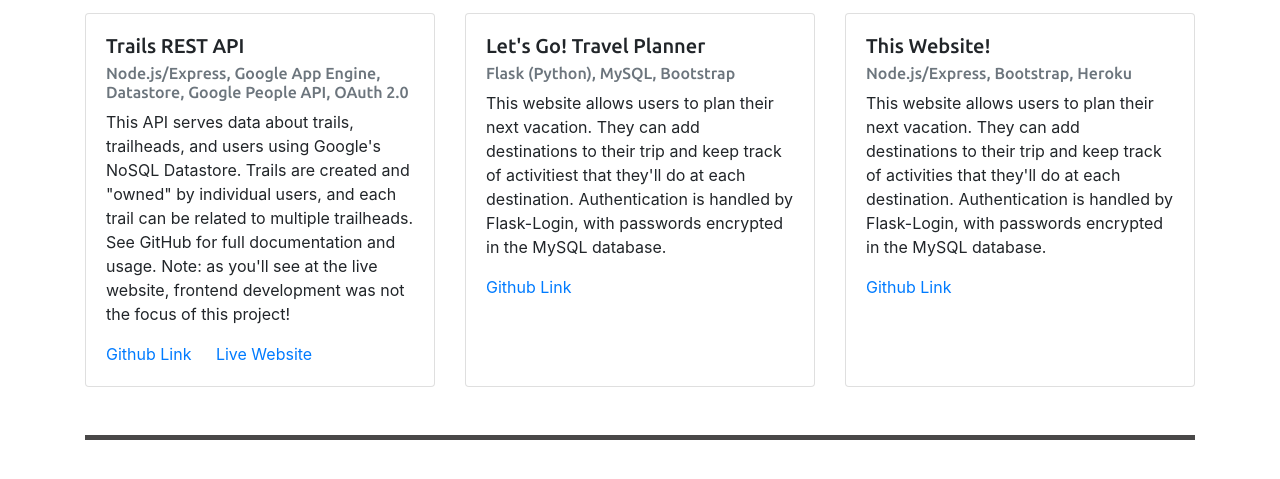
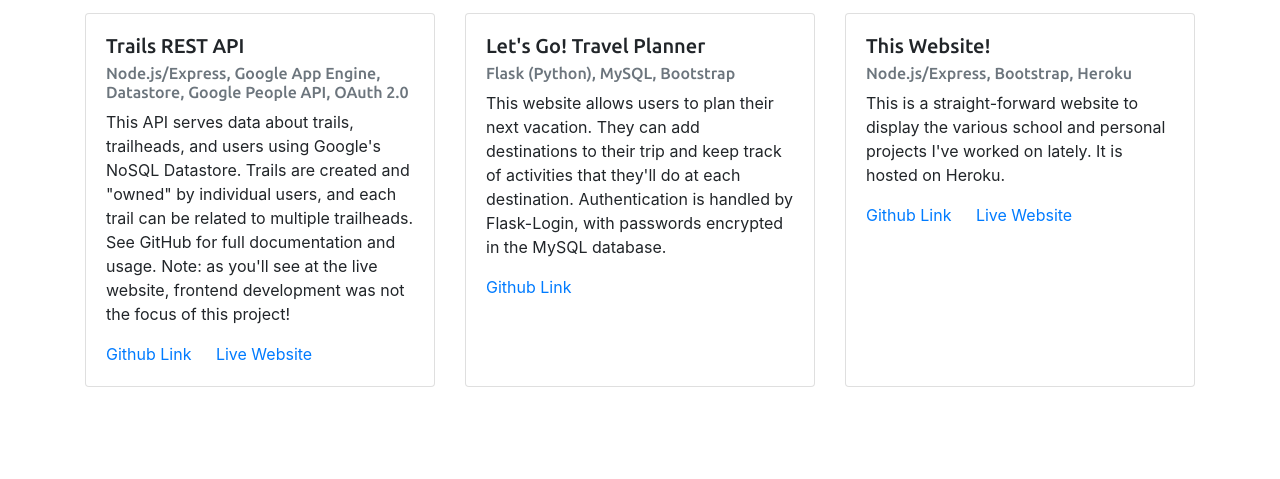
Before and after one commit to kcroo/portfolio, a website: page views/webapps.html in a window 1280 px wide. Shown: the part 107-586 px from the top of the page. Drawn offline with nearby package versions, Linux system fonts and the light colour scheme; files that its build step writes are made by us from their sources.

Commit message:
updated card text

```diff
--- a/views/webapps.html
+++ b/views/webapps.html
@@ -4,6 +4,7 @@
 
   <div class="container">
     <h1>Web Apps</h1>
+
     <div class="row mt-3 mb-5">
         <div class="col-sm">
           <div class="card h-100">
@@ -18,23 +19,12 @@
               </div>
           </div>
         </div>
+
         <div class="col-sm">
           <div class="card h-100">
             <div class="card-body">
                 <h5 class="card-title">Let's Go! Travel Planner</h5>
                 <h6 class="card-subtitle mb-2 text-muted">Flask (Python), MySQL, Bootstrap</h6>
-                <p class="card-text">
-                  This website allows users to plan their next vacation. They can add destinations to their trip and keep track of activitiest that they'll do at each destination. Authentication is handled by Flask-Login, with passwords encrypted in the MySQL database.
-                </p>
-                <a href="https://github.com/kcroo/LetsGo" class="card-link"  target="_blank">Github Link</a>
-            </div>
-          </div>
-        </div>
-        <div class="col-sm">
-          <div class="card h-100">
-            <div class="card-body">
-                <h5 class="card-title">This Website!</h5>
-                <h6 class="card-subtitle mb-2 text-muted">Node.js/Express, Bootstrap, Heroku</h6>
                 <p class="card-text">
                   This website allows users to plan their next vacation. They can add destinations to their trip and keep track of activities that they'll do at each destination. Authentication is handled by Flask-Login, with passwords encrypted in the MySQL database.
                 </p>
@@ -42,9 +32,21 @@
             </div>
           </div>
         </div>
+
+        <div class="col-sm">
+          <div class="card h-100">
+            <div class="card-body">
+                <h5 class="card-title">This Website!</h5>
+                <h6 class="card-subtitle mb-2 text-muted">Node.js/Express, Bootstrap, Heroku</h6>
+                <p class="card-text">
+                  This is a straight-forward website to display the various school and personal projects I've worked on lately. It is hosted on Heroku.
+                </p>
+                <a href="https://github.com/kcroo/LetsGo" class="card-link"  target="_blank">Github Link</a>
+                <a href="https://kcroo-portfolio.herokuapp.com/" class="card-link"  target="_blank">Live Website</a>
+            </div>
+          </div>
+        </div>
     </div>
-
-    <hr>
 
   </div>
 
```
